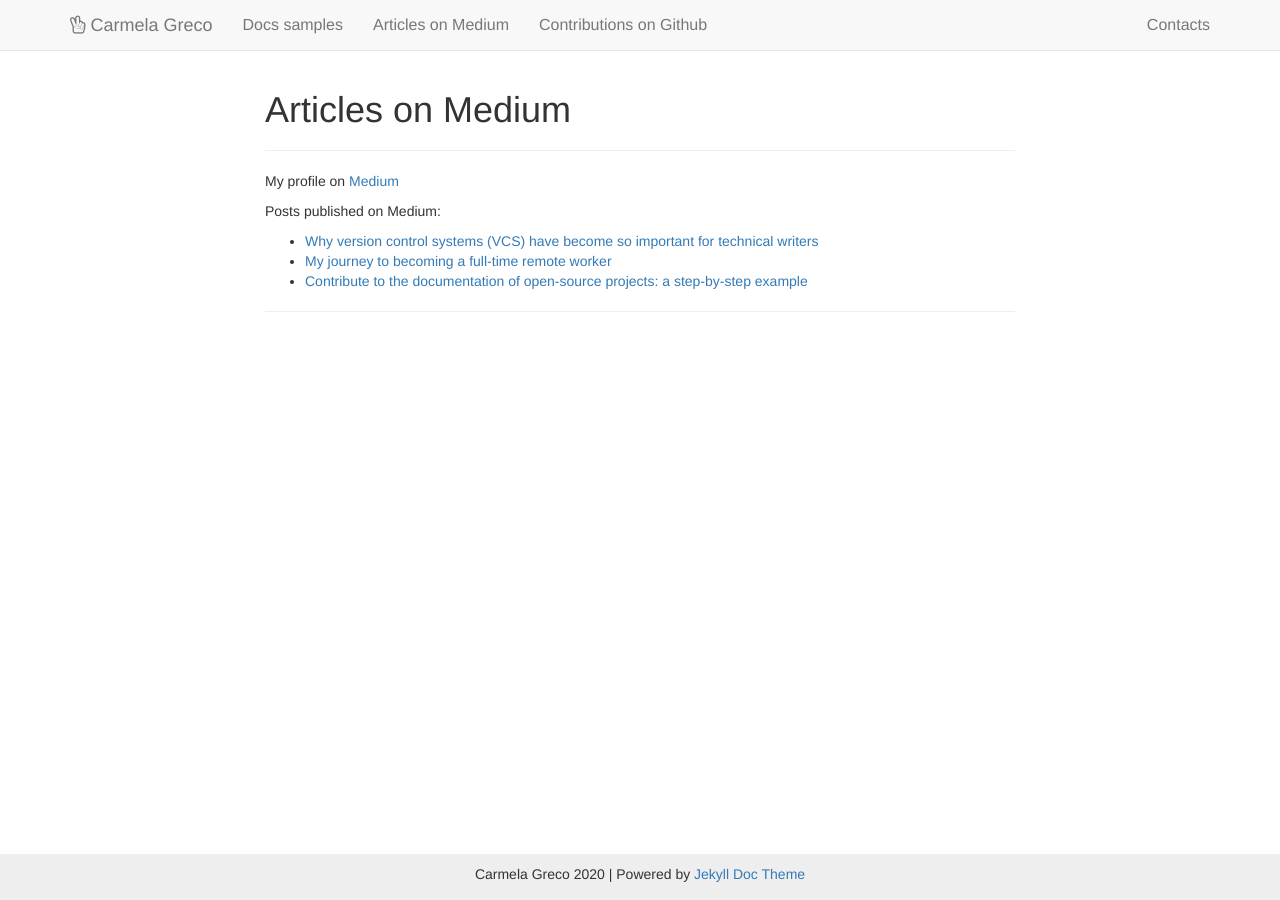
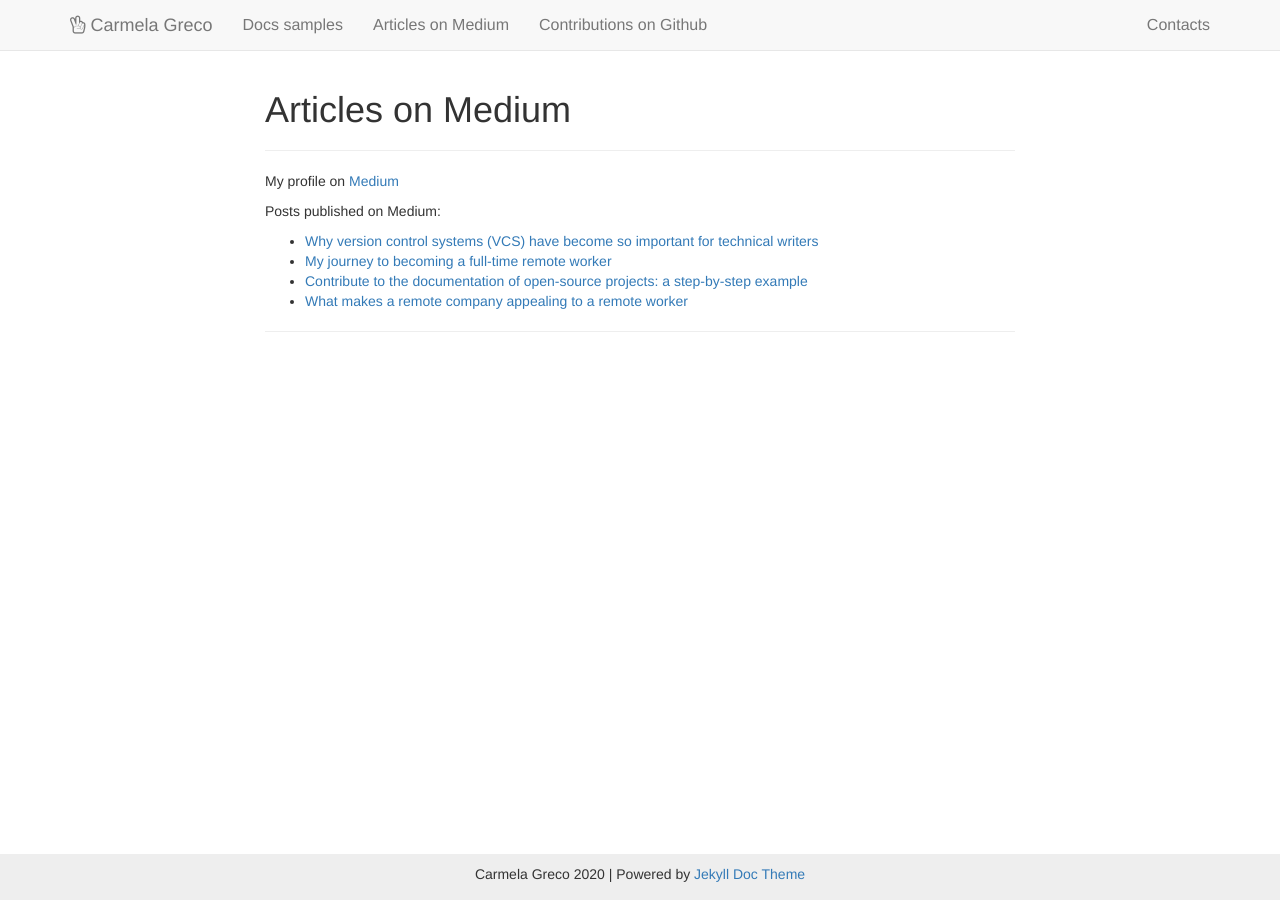
Before and after one commit to carmelag/carmelag.github.io, a Jekyll site: the page built from medium-list.md, in a window 1280 px wide. Built offline with Jekyll 4.4.1, drawn with Linux system fonts in a browser that asks for light colours; comment, search, counter and statistics services are not loaded.

Commit message:
Added new article

```diff
--- a/medium-list.md
+++ b/medium-list.md
@@ -10,3 +10,4 @@ Posts published on Medium:
 - [Why version control systems (VCS) have become so important for technical writers](https://medium.com/@carmelagreco/why-version-control-systems-vcs-have-become-so-important-for-technical-writers-bfc319f04e18)
 - [My journey to becoming a full-time remote worker](https://medium.com/@carmelagreco/my-journey-to-remote-work-e9cc07e788)
 - [Contribute to the documentation of open-source projects: a step-by-step example](https://medium.com/@carmelagreco/contribute-to-the-documentation-of-open-source-projects-a-step-by-step-example-8502ec1cbc20?sk=b9403705aa30ffe8b25606ad6c5e6669)
+- [What makes a remote company appealing to a remote worker](https://medium.com/@carmelagreco/what-makes-a-remote-company-appealing-to-a-remote-worker-2a7b3ba4adac)
```
